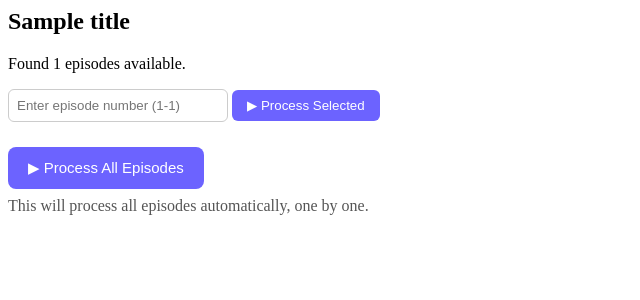
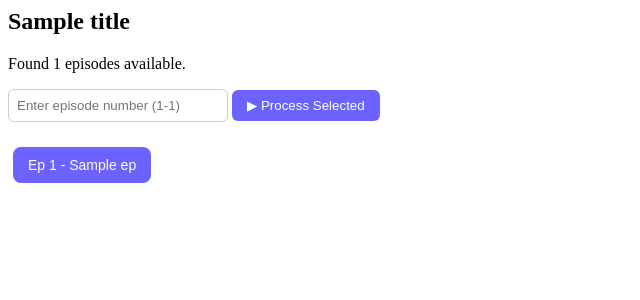
Before and after one commit to VkTheEncoder/Scrap, a Flask app: template templates/partials/episodes.html in a window 1280 px wide. Shown: the top 300 px of the page, without its empty margins (0-640 px from the left). Run offline with Flask 3, Linux system fonts and the light colour scheme; the template is opened without the code that fills it: most values are stand-ins (such as "Sample title", 1, 10 or a date in 2020).

Commit message:
Update episodes.html

```diff
--- a/templates/partials/episodes.html
+++ b/templates/partials/episodes.html
@@ -1,7 +1,7 @@
 <h2>{{ title }}</h2>
 <p>Found {{ eps|length }} episodes available.</p>
 
-<!-- Input for one specific episode -->
+<!-- Select specific episode -->
 <div style="margin-top:10px;">
   <input
     type="number"
@@ -18,40 +18,38 @@
   </button>
 </div>
 
-<!-- Single Button to Process All -->
-<div style="margin-top:25px;">
+<!-- Episode list -->
+<div class="episode-list" style="margin-top:20px;">
+  {% if eps %}
+    {% for ep in eps %}
       <button
-    onclick="processAllEpisodes()"
+        class="ep-btn"
+        data-num="{{ ep.num }}"
+        data-token="{{ ep.episode_token }}"
+        onclick="selectEpisode('{{ ep.episode_token }}')"
         style="
-      padding:12px 20px;
+          display:inline-block;
+          margin:5px;
+          padding:10px 15px;
           background:#6c63ff;
           color:white;
           border:none;
           border-radius:8px;
           cursor:pointer;
-      font-size:15px;
-      display:inline-flex;
-      align-items:center;
-      gap:8px;
+          font-size:14px;
         "
         onmouseover="this.style.background='#574fd6'"
         onmouseout="this.style.background='#6c63ff'">
-    ▶ Process All Episodes
+        Ep {{ ep.num }} - {{ ep.title }}
       </button>
-  <p style="margin-top:8px; color:#555;">This will process all episodes automatically, one by one.</p>
+    {% endfor %}
+  {% else %}
+    <p>No episodes found for this anime.</p>
+  {% endif %}
 </div>
 
-<!-- Hidden Episode Data -->
-{% if eps %}
-  <div id="episodeData" style="display:none;">
-    {% for ep in eps %}
-      <span class="ep-btn" data-num="{{ ep.num }}" data-token="{{ ep.episode_token }}"></span>
-    {% endfor %}
-  </div>
-{% endif %}
-
 <script>
-  // Process by episode number
+  // Find token by episode number and forward to selectEpisode()
   function processEpisodeByNumber() {
     const n = document.getElementById('ep_number').value;
     if (!n) { alert('Enter an episode number'); return; }
@@ -59,29 +57,4 @@
     if (!btn) { alert('Invalid episode number'); return; }
     selectEpisode(btn.dataset.token);
   }
-
-  // Process all episodes sequentially
-  async function processAllEpisodes() {
-    const episodes = Array.from(document.querySelectorAll('.ep-btn'));
-    if (!episodes.length) {
-      alert("No episodes found!");
-      return;
-    }
-
-    for (let i = 0; i < episodes.length; i++) {
-      const token = episodes[i].dataset.token;
-      console.log(`Processing episode ${i+1}/${episodes.length}...`);
-      await new Promise((resolve) => {
-        $.post("/stream", { episode_token: token }, function(data) {
-          $("#stream").html(data).show();
-          setTimeout(resolve, 2000); // wait 2 sec between each
-        }).fail(() => {
-          console.error("Error loading episode:", i + 1);
-          resolve();
-        });
-      });
-    }
-
-    alert("✅ Finished processing all episodes!");
-  }
 </script>
```
Lines whose indentation alone changed are shown as unchanged.
